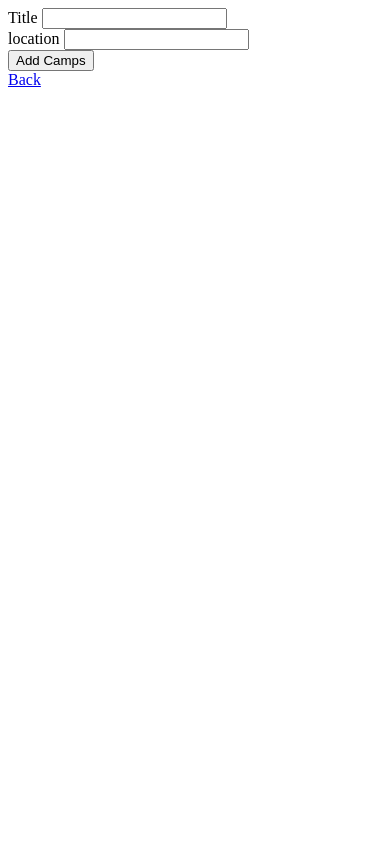
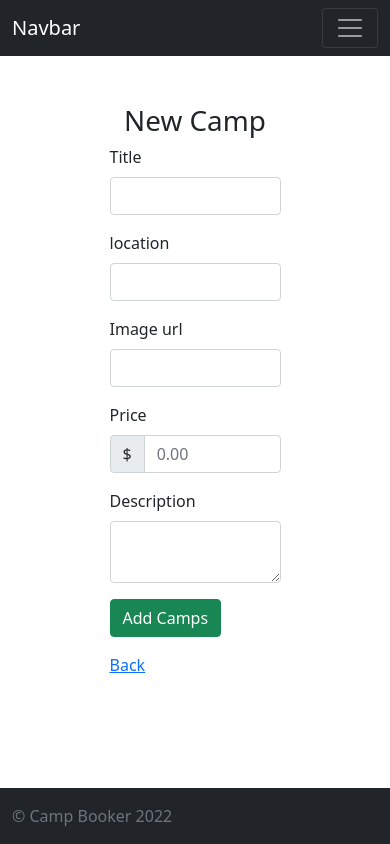
Before and after one commit to hishampaloli/coworker, a Node server app: page /campgrounds/new in a window 390 px wide. Run offline with Node 20, Linux system fonts and the light colour scheme; some libraries are stand-ins or nearby versions.

Commit message:
basic setup

```diff
--- a/app.js
+++ b/app.js
@@ -2,6 +2,7 @@ const express = require("express");
 const mongoose = require("mongoose");
 const path = require("path");
 const methodoverride = require('method-override');
+const ejsMate = require('ejs-mate')
 const Campground = require("./models/campground");
 
 mongoose.connect("mongodb://localhost:27017/yelp-camp", {
@@ -17,6 +18,7 @@ db.once("open", () => {
 
 const app = express();
 
+app.engine('ejs', ejsMate)
 app.set("view engine", "ejs");
 app.set("views", path.join(__dirname, "views"));
 
--- a/models/campground.js
+++ b/models/campground.js
@@ -3,7 +3,8 @@ const Schema = mongoose.Schema;
 
 const CampgroundSchema = new Schema({
   title: String,
-  price: String,
+  image: String,
+  price: Number,
   description: String,
   location: String,
 });
--- a/package.json
+++ b/package.json
@@ -11,6 +11,7 @@
   "license": "ISC",
   "dependencies": {
     "ejs": "^3.1.8",
+    "ejs-mate": "^4.0.0",
     "express": "^4.18.1",
     "method-override": "^3.0.0",
     "mongoose": "^6.4.4"
--- a/seeds/index.js
+++ b/seeds/index.js
@@ -20,9 +20,13 @@ const seedDB = async () => {
   await Campground.deleteMany({});
   for (let i = 0; i < 50; i++) {
     const random1000 = Math.floor(Math.random() * 1000);
+    const price = Math.floor(Math.random() * 100) + 10;
     const camp = new Campground({
       location: `${cities[random1000].city}, ${cities[random1000].state}`,
-      title: `${sample(descriptors)} ${sample(places)}`
+      title: `${sample(descriptors)} ${sample(places)}`,
+      image: `https://source.unsplash.com/collection/483251`,
+      description: 'Lorem ipsum dolor sit amet consectetur adipisicing elit. Provident illum pariatur deserunt, amet eos quibusdam quis quam. Minus hic beatae similique doloribus ducimus quos assumenda quo quis! Recusandae, facilis minima.',
+      price: price
     });
     await camp.save();
   }
--- a/views/campgrounds/new.ejs
+++ b/views/campgrounds/new.ejs
@@ -1,23 +1,42 @@
-<!DOCTYPE html>
-<html lang="en">
-<head>
-    <meta charset="UTF-8">
-    <meta http-equiv="X-UA-Compatible" content="IE=edge">
-    <meta name="viewport" content="width=device-width, initial-scale=1.0">
-    <title>Document</title>
-</head>
-<body>
-    <form action="/campgrounds" method="post">
-        <div>
-            <label for="title">Title</label>
-            <input type="text" id="title" name="campground[title]">
-        </div>
-        <div>
-            <label for="location">location</label>
-            <input type="text" id="location" name="campground[location]">
-        </div>
-        <button>Add Camps</button>
-    </form>
-    <a href="/campgrounds">Back</a>
-</body>
-</html>
+<% layout('layouts/boilerplate') %>
+<div class="row">
+    <h1 class="text-center">New Camp</h1>
+    <div class="col-6 offset-3">
+        <form action="/campgrounds" method="post">
+
+            <div class="mb-3">
+                <label class="form-label" for="title">Title</label>
+                <input class="form-control" type="text" id="title" name="campground[title]">
+            </div>
+
+            <div class="mb-3">
+                <label class="form-label" for="location">location</label>
+                <input class="form-control" type="text" id="location" name="campground[location]">
+            </div>
+
+            <div class="mb-3">
+                <label class="form-label" for="image">Image url</label>
+                <input class="form-control" type="text" id="image" name="campground[image]">
+            </div>
+
+            <div class="mb-3">
+                <label class="form-label" for="price">Price</label>
+            <div class="input-group">
+                <span class="input-group-text" id="price-lable">$</span>
+                <input type="text" class="form-control" placeholder="0.00" name="campground[price] id="price" aria-label="price" aria-describedby="price-lable">
+              </div>
+            </div>
+
+            <div class="mb-3">
+                <label class="form-label" for="description">Description</label>
+                <textarea class="form-control" type="text" id="description" name="campground[description]"></textarea>
+            </div>
+
+            <div class="mb-3">
+                <button class="btn btn-success">Add Camps</button>
+            </div>
+
+        </form>
+        <a href="/campgrounds">Back</a>
+    </div>
+</div>
--- /dev/null
+++ b/views/layouts/boilerplate.ejs
@@ -0,0 +1,25 @@
+<!DOCTYPE html>
+<html lang="en">
+<head>
+    <meta charset="UTF-8">
+    <meta http-equiv="X-UA-Compatible" content="IE=edge">
+    <meta name="viewport" content="width=device-width, initial-scale=1.0">
+    <title>Camp Booker</title>
+    <link href="https://cdn.jsdelivr.net/npm/bootstrap@5.0.2/dist/css/bootstrap.min.css" rel="stylesheet" integrity="sha384-EVSTQN3/azprG1Anm3QDgpJLIm9Nao0Yz1ztcQTwFspd3yD65VohhpuuCOmLASjC" crossorigin="anonymous">
+</head>
+<body class="d-flex flex-column vh-100">
+
+   <%- include('../partials/navbar') %>
+
+    <main class="container mt-5">
+        <%- body %>
+    </main>
+
+    <%- include('../partials/footer') %>
+
+
+
+<script src="https://cdn.jsdelivr.net/npm/@popperjs/core@2.9.2/dist/umd/popper.min.js" integrity="sha384-IQsoLXl5PILFhosVNubq5LC7Qb9DXgDA9i+tQ8Zj3iwWAwPtgFTxbJ8NT4GN1R8p" crossorigin="anonymous"></script>
+<script src="https://cdn.jsdelivr.net/npm/bootstrap@5.0.2/dist/js/bootstrap.min.js" integrity="sha384-cVKIPhGWiC2Al4u+LWgxfKTRIcfu0JTxR+EQDz/bgldoEyl4H0zUF0QKbrJ0EcQF" crossorigin="anonymous"></script>
+</body>
+</html>
--- /dev/null
+++ b/views/partials/footer.ejs
@@ -0,0 +1,5 @@
+<footer class="footer bg-dark py-3 mt-auto">
+    <div class="container">
+        <span class="text-muted">&copy; Camp Booker 2022 </span>
+    </div>
+</footer>
--- /dev/null
+++ b/views/partials/navbar.ejs
@@ -0,0 +1,15 @@
+<nav class="navbar navbar-expand-lg navbar-dark bg-dark sticky-top">
+    <div class="container-fluid">
+      <a class="navbar-brand" href="#">Navbar</a>
+      <button class="navbar-toggler" type="button" data-bs-toggle="collapse" data-bs-target="#navbarNavAltMarkup" aria-controls="navbarNavAltMarkup" aria-expanded="false" aria-label="Toggle navigation">
+        <span class="navbar-toggler-icon"></span>
+      </button>
+      <div class="collapse navbar-collapse" id="navbarNavAltMarkup">
+        <div class="navbar-nav">
+          <a class="nav-link active"  href="/">Home</a>
+          <a class="nav-link" href="/campgrounds">campgrounds</a>
+          <a class="nav-link" href="/campgrounds/new">New campgrounds</a>
+        </div>
+      </div>
+    </div>
+  </nav>
```
Also changed, not shown: views/campgrounds/edit.ejs (+43 -24 lines), views/campgrounds/index.ejs (+23 -14 lines), views/campgrounds/show.ejs (+25 -18 lines), 1 other file.
